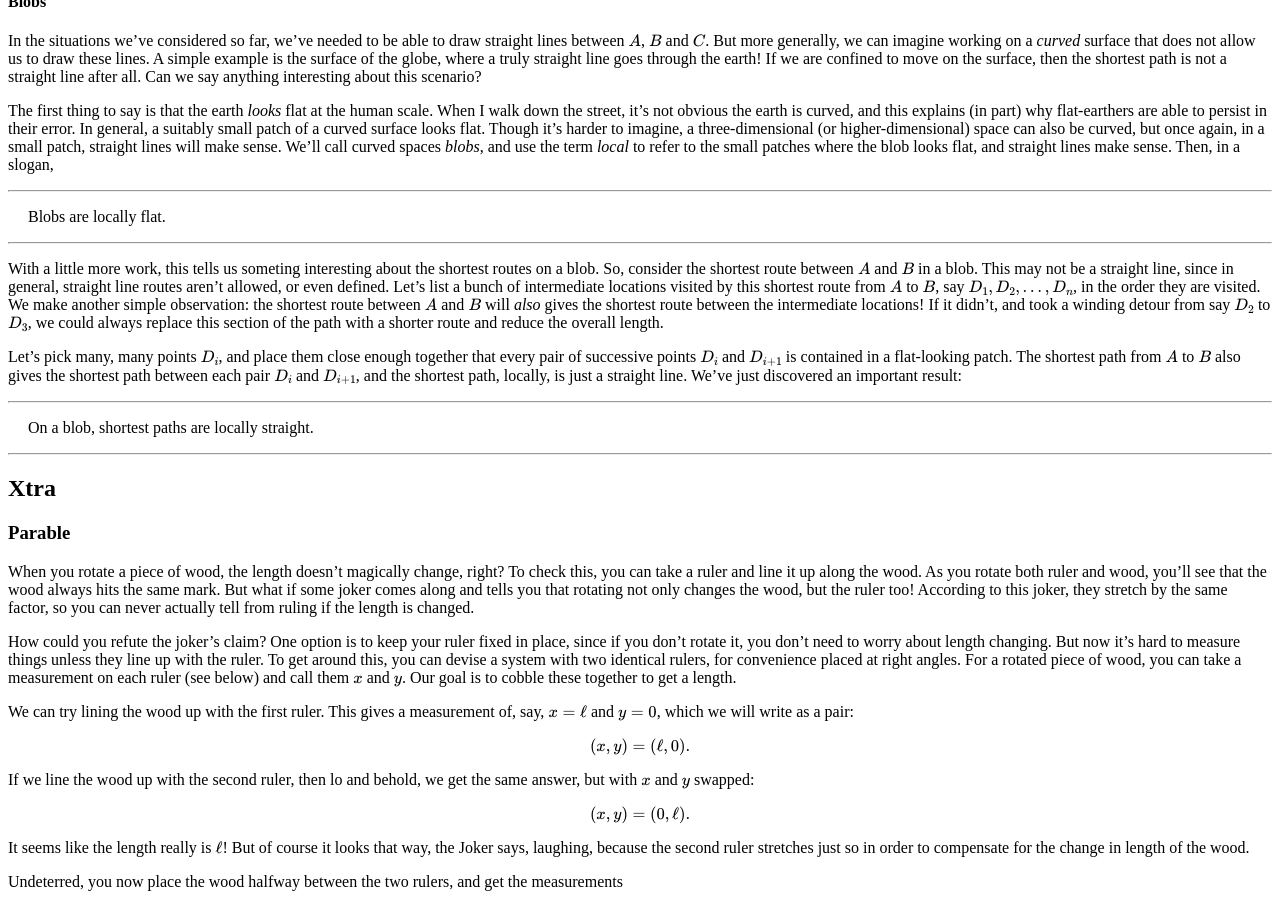
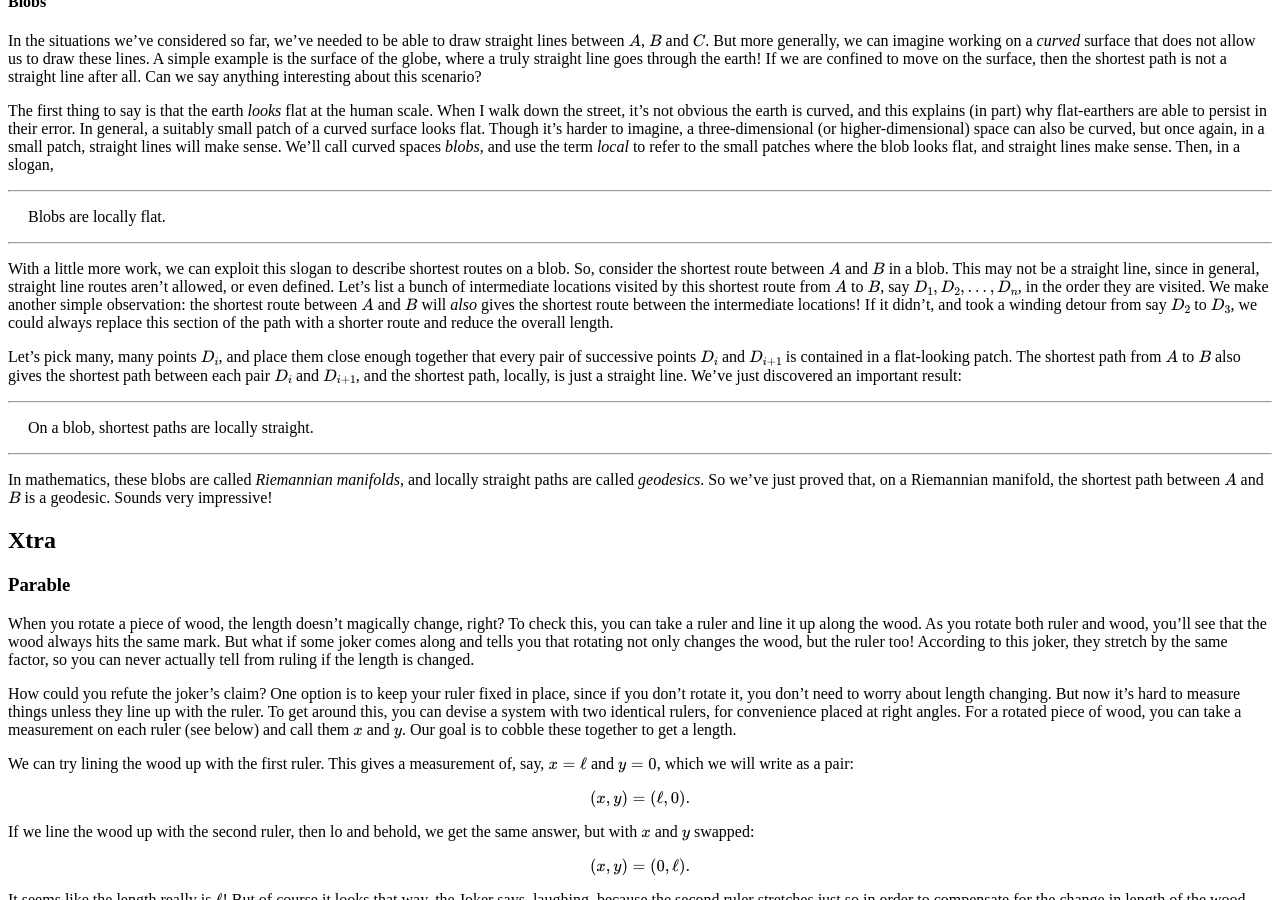
Before and after one commit to hapax/hapax.github.io, a Jekyll site: the page built from assets/maximal.md, in a window 1280 px wide and 900 px high, scrolled down 2690 px. Built offline with Jekyll 4.4.1, drawn with Linux system fonts in a browser that asks for light colours; our own code applies the rules of GitHub Pages for plain Markdown files; formulas are drawn with MathJax 3; a script that is not in the unit is left out.

Commit message:
Update maximal.md

```diff
--- a/assets/maximal.md
+++ b/assets/maximal.md
@@ -273,7 +273,7 @@ Blobs are locally flat.
 
 ---
 
-With a little more work, this tells us someting interesting about the
+With a little more work, we can exploit this slogan to describe
 shortest routes on a blob.
 So, consider the shortest route between $A$ and $B$ in a blob.
 This may not be a straight line, since in general, straight line
@@ -303,6 +303,12 @@ On a blob, shortest paths are locally straight.
 </span>
 
 ---
+
+In mathematics, these blobs are called *Riemannian manifolds*, and
+locally straight paths are called *geodesics*.
+So we've just proved that, on a Riemannian manifold, the shortest path
+between $A$ and $B$ is a geodesic.
+Sounds very impressive!
 
 ## Xtra
 
```
